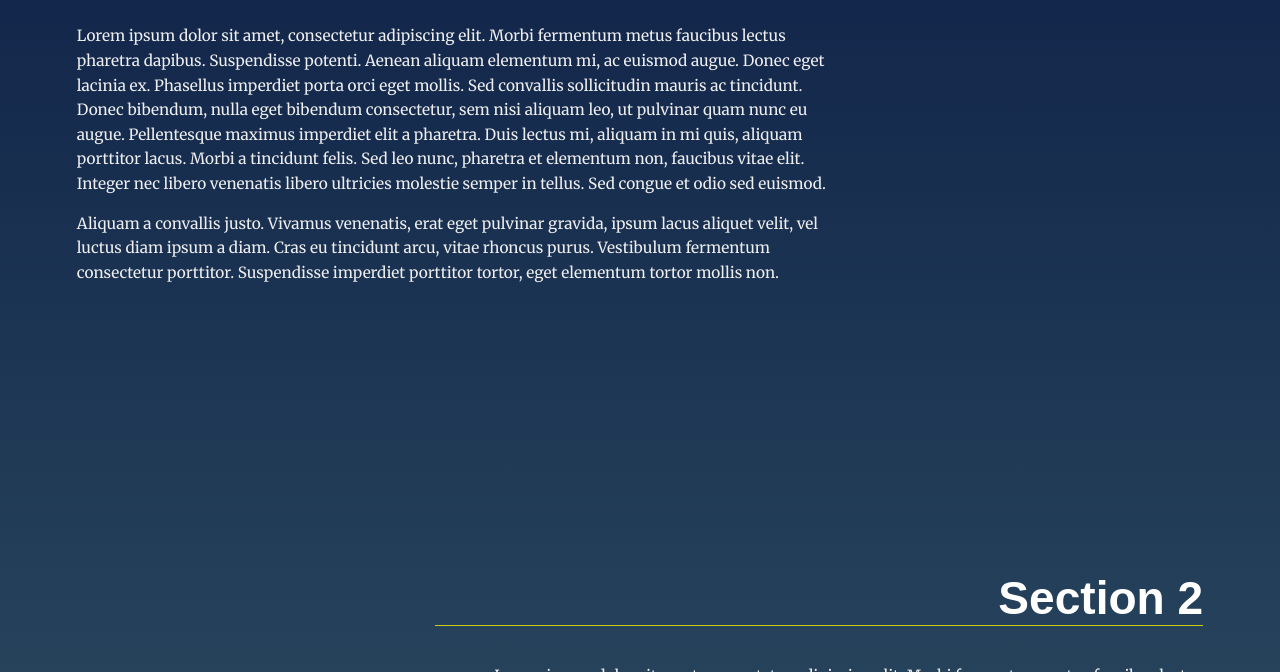
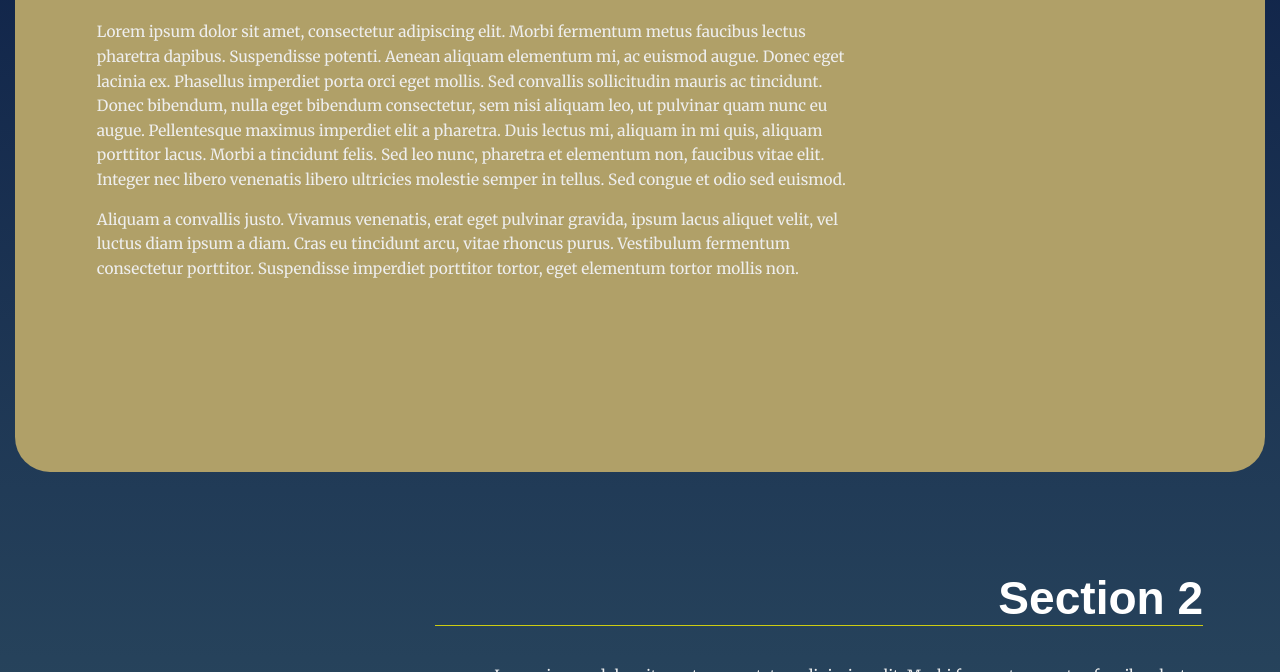
Before and after one commit to SonamShukla10/Front-End-Projects, a plain HTML site: page landing-page/index.html in a window 1280 px wide. Shown: the part 620-1292 px from the top of the page. Drawn offline with Linux system fonts and the light colour scheme.

Commit message:
Update styles.css

```diff
--- a/landing-page/css/styles.css
+++ b/landing-page/css/styles.css
@@ -85,7 +85,7 @@ section {
     min-height: 80vh;
 }
 
-/* .navbar__menu ul.hide {
+.navbar__menu ul.hide {
   display: none;
 }
 
@@ -93,7 +93,7 @@ section {
   background: #333;
   color: #cc1;
   transition: ease 0.3s all;
-} */
+}
 
 
 /* ---- Module Rules ---- */
@@ -149,7 +149,7 @@ section {
   background-color: teal;
 }
 
-.section__highlight {
+.your-active-class {
   background: #b0a068;
   border-radius: 35px;
   padding: 0px 20px;
@@ -304,7 +304,7 @@ section .active {
 } */
 
 
-section .your-active-class.landing__container::before {
+section .your-active-class .landing__container::before {
     opacity: 1;
     animation: rotate 4s linear 0s infinite forwards;
 }
```
